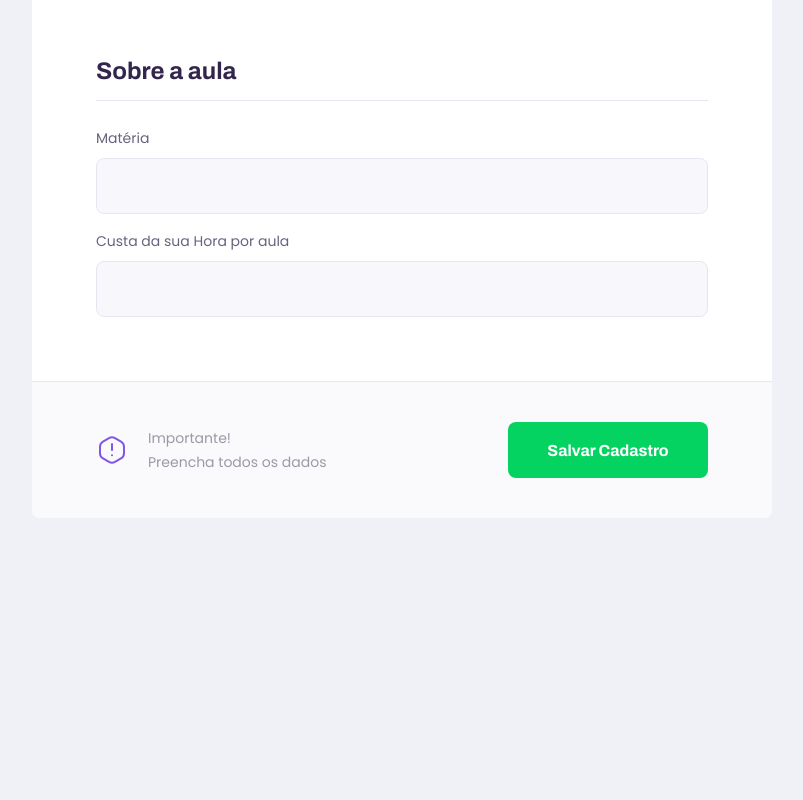
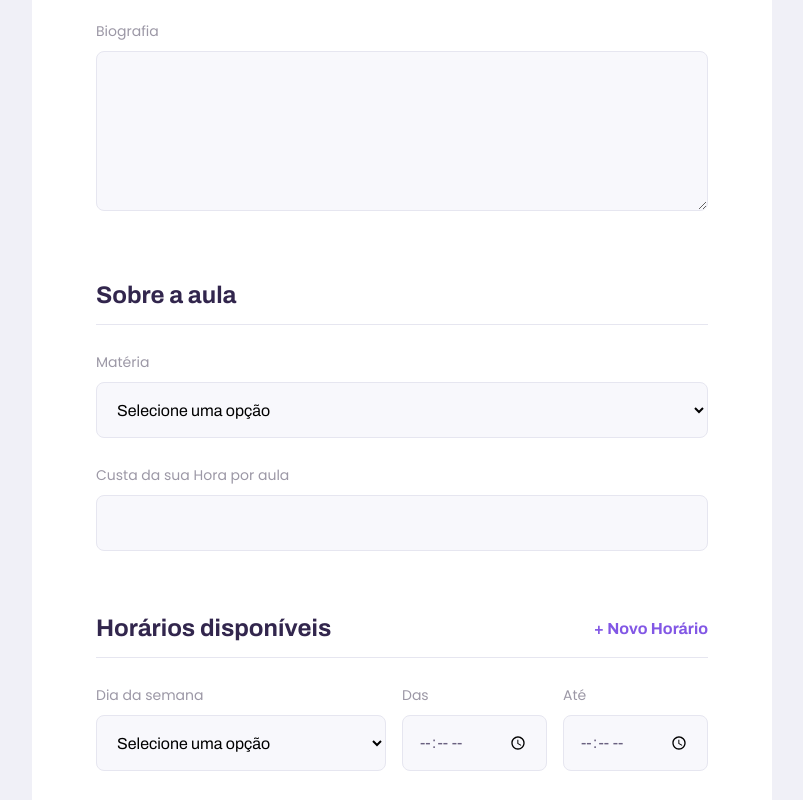
Before and after one commit to Guilherme1067/NextLevelWeek, a React (Create React App) app: page /give-classes in a window 1280 px wide. Shown: the part 740-1540 px from the top of the page, without its empty margins (238-1041 px from the left). Before the commit the page ends 1258 px from the top, so only its background shows below. Built offline with nearby package versions, Linux system fonts and the light colour scheme.

Commit message:
completed css on give-classes and butonn add time

```diff
--- /dev/null
+++ b/src/components/Select/index.tsx
@@ -0,0 +1,27 @@
+import React, {SelectHTMLAttributes} from 'react';
+
+import './styles.css';
+
+interface SelectProps extends SelectHTMLAttributes<HTMLSelectElement> {
+    name: string,
+    label: string,
+    options: Array<{
+        value: string,
+        label:string
+    }>;
+}
+
+const  Select: React.FC<SelectProps> = ({label,name, options, ...rest}) => {
+    return (
+        <div className="select-block">
+           <label htmlFor={name}>{label}</label>
+           <select defaultValue="" id={name} {...rest}>
+             <option value="" disabled hidden>Selecione uma opção</option>
+            {options.map(option => {
+                return <option key={option.value} value={option.value}>{option.label}</option>
+            })}
+           </select>
+       </div>
+    );
+}
+export default Select;
--- /dev/null
+++ b/src/components/Select/styles.css
@@ -0,0 +1,34 @@
+.select-block {
+    position: relative;
+}
+
+.select-block + .select-block {
+    margin-top: 1.4rem;
+}
+
+.select-block label {
+    font-size: 1.4rem
+}
+
+.select-block select{
+    width: 100%;
+    height: 5.6rem;
+    margin-top: 0.8rem;
+    border-radius: 0.8rem;
+    background: var(--color-input-background);
+    border: 1px solid var(--color-line-in-white);
+    outline: 0;
+    padding: 0 1.6rem;
+    font: 1.6rem Archivo;
+}
+
+.select-block:focus-within::after{
+    width: calc(100% - 3.2rem);
+    height: 2px;
+    content: '';
+    background: var(--color-primary-light);
+    position: absolute;
+    left: 1.6rem;
+    right: 1.6rem;
+    bottom: 0;
+}
--- /dev/null
+++ b/src/components/TextArea/index.tsx
@@ -0,0 +1,18 @@
+import React, {TextareaHTMLAttributes} from 'react';
+
+import './styles.css';
+
+interface TextareaProps extends TextareaHTMLAttributes<HTMLTextAreaElement> {
+    name: string,
+    label: string,
+}
+
+const  Textarea: React.FC<TextareaProps> = ({label,name, ...rest}) => {
+    return (
+        <div className="textarea-block">
+           <label htmlFor={name}>{label}</label>
+           <textarea id={name} {...rest} />
+       </div>
+    );
+}
+export default Textarea;
--- /dev/null
+++ b/src/components/TextArea/styles.css
@@ -0,0 +1,36 @@
+.textarea-block {
+    position: relative;
+}
+
+.textarea-block + .textarea-block {
+    margin-top: 1.4rem;
+}
+
+.textarea-block label {
+    font-size: 1.4rem
+}
+
+.textarea-block textarea{
+    width: 100%;
+    height: 16rem;
+    min-height: 8rem;
+    margin-top: 0.8rem;
+    border-radius: 0.8rem;
+    background: var(--color-input-background);
+    border: 1px solid var(--color-line-in-white);
+    outline: 0;
+    resize: vertical;
+    padding: 1.2rem 1.6rem;
+    font: 1.6rem Archivo;
+}
+
+.textarea-block:focus-within::after{
+    width: calc(100% - 3.2rem);
+    height: 2px;
+    content: '';
+    background: var(--color-primary-light);
+    position: absolute;
+    left: 1.6rem;
+    right: 1.6rem;
+    bottom: 7px;
+}
--- a/src/pages/TeacherForm/index.jsx
+++ b/src/pages/TeacherForm/index.jsx
@@ -1,13 +1,28 @@
-import React from 'react';
+import React, {useState } from 'react';
 
 import PageHeader from '../../components/PageHeader';
 import Input from '../../components/Input'
+import Textarea from '../../components/TextArea';
+import Select from '../../components/Select';
 
 import warningIcon from '../../assets/images/icons/warning.svg'
 
 import './styles.css'
 
+
 function TeacherForm () {
+  const [scheduleItems, setScheduleItems] = useState(
+    [
+      { week_day: 0, from: '', to: '' }
+    ]);
+
+    function addNewScheduleItem(){
+      setScheduleItems([
+        ...scheduleItems,
+        { week_day: 0, from: '', to: '' }
+      ])
+    }
+
     return (
       <div id="page-teacher-form" className="container">
         <PageHeader
@@ -22,14 +37,59 @@
             <Input name="name" label="Nome Completo"/>
             <Input name="avatar" label="Avatar"/>
             <Input name="whatsapp" label="WhatsApp"/>
+            <Textarea name="bio" label="Biografia"/>
           </fieldset>
 
           <fieldset>
             <legend>Sobre a aula</legend>
 
-            <Input name="subject" label="Matéria"/>
+            <Select
+            name="subject"
+            label="Matéria"
+            options={[
+              {value:'Artes', label:'Artes' },
+              {value:'Biologia', label:'Biologia' },
+              {value:'Física', label:'Física' },
+              {value:'Geografia', label:'Geografia' },
+              {value:'História', label:'História' },
+              {value:'Matemática', label:'Matemática' },
+              {value:'Português', label:'Português' },
+              {value:'Química', label:'Química' },
+            ]}
+            />
             <Input name="cost" label="Custa da sua Hora por aula"/>
           </fieldset>
+
+          <fieldset>
+              <legend>Horários disponíveis
+                <button type="button" onClick={addNewScheduleItem}>
+                  + Novo Horário
+                </button>
+              </legend>
+
+              {scheduleItems.map(scheduleItem=> {
+                return (
+                  <div key={scheduleItem.week_day} className="schedule-item">
+                  <Select
+                      name="week_day"
+                      label="Dia da semana"
+                      options={[
+                        {value:'0', label:'Domingo' },
+                        {value:'1', label:'Segunda-feira' },
+                        {value:'2', label:'Terça-feira' },
+                        {value:'3', label:'Quarta-feira' },
+                        {value:'4', label:'Quinta-feira' },
+                        {value:'5', label:'Sexta-feira' },
+                        {value:'6', label:'Sabado' },
+                      ]}
+                  />
+                    <Input name="from" label="Das" type="time" />
+                    <Input name="to" label="Até" type="time" />
+                </div>
+                  )}
+                  )}
+            </fieldset>
+
           <footer>
               <p>
               <img src={warningIcon} alt="Importante"></img>
--- a/src/pages/TeacherForm/styles.css
+++ b/src/pages/TeacherForm/styles.css
@@ -38,6 +38,28 @@
     border-bottom: 1px solid var(--color-line-in-white);
 }
 
+#page-teacher-form main fieldset legend button{
+    background: none;
+    border: 0;
+    color: var(--color-primary);
+    font: 700 1.6rem Archivo;
+    cursor: pointer;
+    transition: color 0.2s;
+}
+
+#page-teacher-form main fieldset legend button:hover{
+    color: var(--color-primary-dark)
+}
+
+#page-teacher-form fieldset .select-block + .input-block,
+#page-teacher-form fieldset .input-block + .textarea-block{
+    margin-top: 2.4rem;
+}
+
+#page-teacher-form main label{
+    color: var(--color-text-complement)
+}
+
 #page-teacher-form main footer{
     padding: 4rem 2.4rem;
     background: var(--color-box-footer);
@@ -58,7 +80,7 @@
     margin-right: 2rem;
 }
 
-#page-teacher-form main button{
+#page-teacher-form main footer button{
     width: 100%;
     height: 5.6rem;
     background: var(--color-secundary);
@@ -74,7 +96,7 @@
     transition: background-color 0.2s;
     margin-top: 3.2rem;
 }
-#page-teacher-form main button:hover{
+#page-teacher-form main footer button:hover{
     background: var(--color-secundary-dark)
 }
 
@@ -91,6 +113,16 @@
         padding: 0 6.4rem;
     }
 
+    #page-teacher-form main .schedule-item{
+        display:grid;
+        grid-template-columns: 2fr 1fr 1fr;
+        grid-gap: 1.6rem ;
+    }
+
+    #page-teacher-form main .schedule-item .input-block{
+        margin-top: 0;
+    }
+
     #page-teacher-form main footer{
         padding: 4.0rem 6.4rem;
         display: flex;
--- a/src/pages/TeacherList/index.jsx
+++ b/src/pages/TeacherList/index.jsx
@@ -1,11 +1,11 @@
 import React from 'react';
 
 import PageHeader from '../../components/PageHeader';
-
+import Select from '../../components/Select';
 import TeacherItem from '../../components/TeacherItem'
+import Input from '../../components/Input';
 
 import './styles.css'
-import Input from '../../components/Input';
 
 function TeacherList()
 {
@@ -13,8 +13,34 @@
         <div id="page-teacher-list" className="container">
              <PageHeader title="Esses são os proffys disponíveis">
                 <form id="search-teachers">
-                    <Input name="subject" label="Matéria"/>
-                    <Input name="week_day" label="Dia da semana"/>
+                <Select
+                name="subject"
+                label="Matéria"
+                options={[
+                  {value:'Artes', label:'Artes' },
+                  {value:'Biologia', label:'Biologia' },
+                  {value:'Física', label:'Física' },
+                  {value:'Geografia', label:'Geografia' },
+                  {value:'História', label:'História' },
+                  {value:'Matemática', label:'Matemática' },
+                  {value:'Português', label:'Português' },
+                  {value:'Química', label:'Química' },
+                ]}
+                />
+
+                <Select
+                name="week_day"
+                label="Dia da semana"
+                options={[
+                  {value:'0', label:'Domingo' },
+                  {value:'1', label:'Segunda-feira' },
+                  {value:'2', label:'Terça-feira' },
+                  {value:'3', label:'Quarta-feira' },
+                  {value:'4', label:'Quinta-feira' },
+                  {value:'5', label:'Sexta-feira' },
+                  {value:'6', label:'Sabado' },
+                ]}
+                />
                     <Input name="time" label="Hora"/>
                 </form>
              </PageHeader>
--- a/src/pages/TeacherList/styles.css
+++ b/src/pages/TeacherList/styles.css
@@ -29,7 +29,8 @@
         bottom: -28px;
     }
 
-    #search-teachers .input-block + .input-block{
+    #search-teachers .input-block + .input-block,
+    #search-teachers .select-block + .select-block{
         margin-top: 0;
     }
 
```
